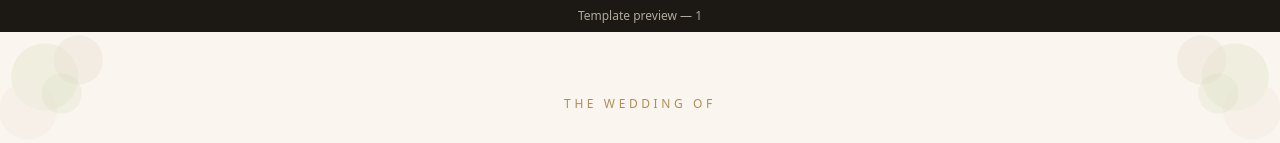
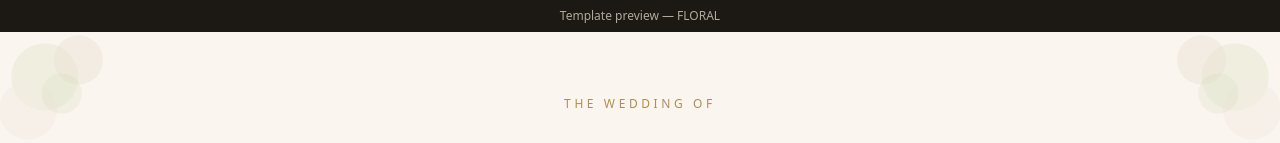
Before and after one commit to arshadakl/vowly, a Nuxt app in the folder apps/web/: page /preview/1 in a window 1280 px wide. Shown: the top 143 px of the page. Built offline with nearby package versions, Linux system fonts and the light colour scheme.

Commit message:
fix(pages): update pages for floral template
- Add featuredVenueEventId to client.vue saveDraft body
- Update preview page to use makeMockInvitation without params
- Update dashboard to show Floral template badge

```diff
--- a/apps/web/app/pages/[slug].vue
+++ b/apps/web/app/pages/[slug].vue
@@ -112,7 +112,7 @@ useSeoMeta({
 <template>
   <main>
     <template v-if="invitation">
-      <section
+      <!-- <section
         class="flex flex-wrap items-center justify-center gap-3 bg-ink-900 px-6 py-4 text-xs text-white"
       >
         <button class="border border-white/30 px-4 py-2" @click="share">Share invitation</button>
@@ -151,7 +151,7 @@ useSeoMeta({
             Download .ics
           </button>
         </div>
-      </section>
+      </section> -->
       <TemplateRenderer :invitation="invitation" />
       <section
         v-if="invitation?.rsvp.enabled"
--- a/apps/web/app/pages/client.vue
+++ b/apps/web/app/pages/client.vue
@@ -101,6 +101,7 @@ async function saveDraft(showNotice = true) {
         template: draft.value.template,
         showImages: draft.value.showImages,
         rsvpEnabled: draft.value.rsvpEnabled,
+        featuredVenueEventId: draft.value.featuredVenueEventId,
         events: draft.value.events,
       },
     })
@@ -169,6 +170,7 @@ const preview = computed<PublicInvitation | null>(() => {
     brideImage: draft.value.showImages ? draft.value.brideImage : null,
     groomImage: draft.value.showImages ? draft.value.groomImage : null,
     showImages: draft.value.showImages,
+    featuredVenueEventId: draft.value.featuredVenueEventId,
     weddingDate: draft.value.weddingDate,
     weddingTz: draft.value.weddingTz,
     events: draft.value.events,
--- a/apps/web/app/pages/preview/[template].vue
+++ b/apps/web/app/pages/preview/[template].vue
@@ -1,13 +1,11 @@
 <script setup lang="ts">
-const route = useRoute()
-const template = (route.params.template as 'classic' | 'luxury') ?? 'classic'
-const invitation = makeMockInvitation(template)
+const invitation = makeMockInvitation()
 </script>
 
 <template>
   <div>
     <div class="bg-ink-900 py-2 text-center text-xs text-ivory-200/70">
-      Template preview — <span class="uppercase">{{ template }}</span>
+      Template preview — <span class="uppercase">Floral</span>
     </div>
     <TemplateRenderer :invitation="invitation" />
   </div>
--- a/apps/web/app/pages/x/dashboard.vue
+++ b/apps/web/app/pages/x/dashboard.vue
@@ -374,13 +374,8 @@ async function showRsvps(client: Client) {
                 </td>
                 <td class="px-4 py-4">
                   <span
-                    :class="
-                      client.invitation?.template === 'luxury'
-                        ? 'bg-[#f5edff] text-[#7954a6]'
-                        : 'bg-[#edf3ff] text-[#3461bd]'
-                    "
-                    class="rounded-lg px-3 py-2 text-xs font-semibold"
-                    >{{ client.invitation?.template === 'luxury' ? 'Luxury' : 'Minimal' }}</span
+                    class="rounded-lg bg-[#f5f0e8] px-3 py-2 text-xs font-semibold text-[#8f6e3f]"
+                    >Floral</span
                   >
                 </td>
                 <td class="px-4 py-4 text-sm text-[#3e485b]">
```
